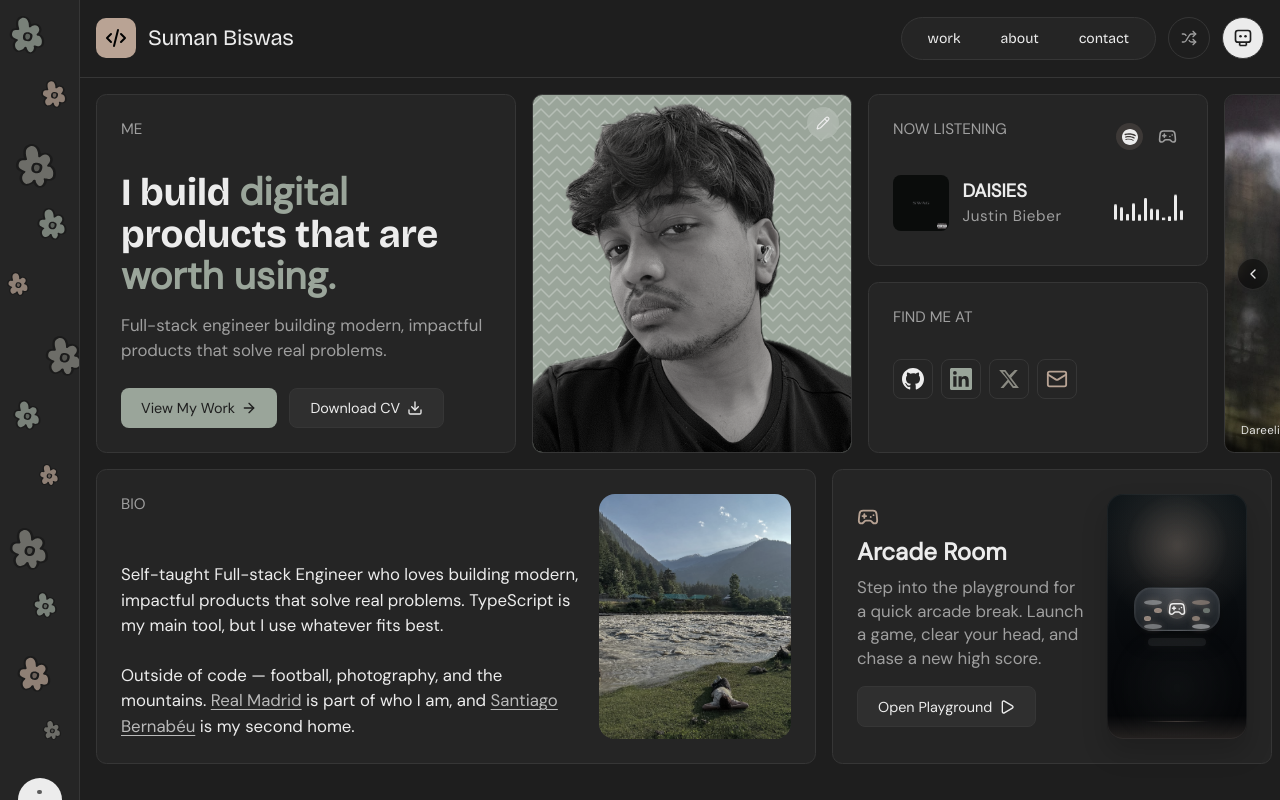
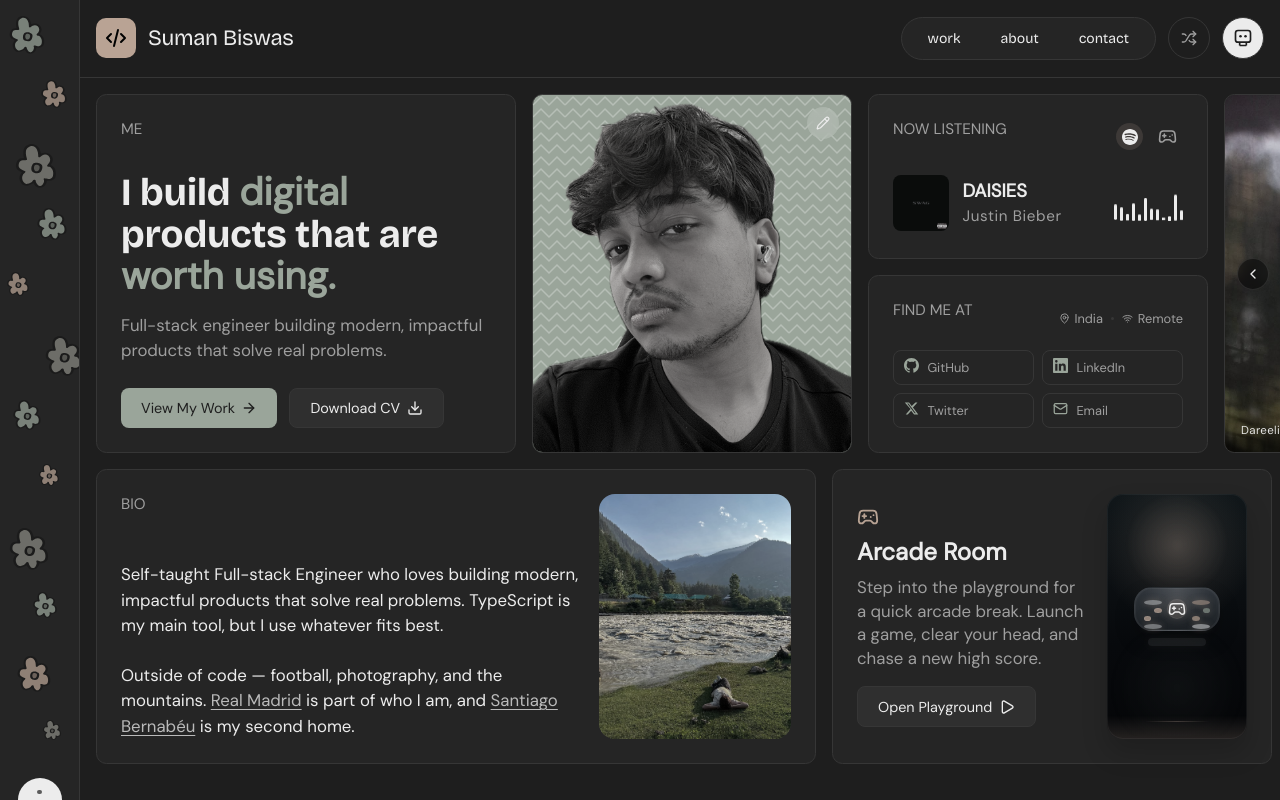
Before and after one commit to sumanbiswas7/sumanbiswas, a Next.js app: page / in a window 1280 px wide. Built offline with nearby package versions, Linux system fonts and the light colour scheme.

Commit message:
update: changes on find me at

```diff
--- a/src/components/BentoGrid/BentoGrid.module.scss
+++ b/src/components/BentoGrid/BentoGrid.module.scss
@@ -630,38 +630,61 @@
 .quickLinksCard {
   display: flex;
   flex-direction: column;
-  gap: 1rem;
+  gap: 0.85rem;
+}
+
+.quickLinksHeader {
+  display: flex;
+  align-items: center;
+  justify-content: space-between;
+}
+
+.quickLinksMeta {
+  display: flex;
+  align-items: center;
+  gap: 0.5rem;
+}
+
+.quickLinksMetaItem {
+  display: flex;
+  align-items: center;
+  gap: 0.3rem;
+  font-size: $font-size-sm;
+  color: $color-text-secondary;
+}
+
+.quickLinksMetaDot {
+  width: 3px;
+  height: 3px;
+  border-radius: 50%;
+  background-color: $color-border;
 }
 
 .quickLinksGrid {
-  display: flex;
-  flex-direction: row;
+  display: grid;
+  grid-template-columns: 1fr 1fr;
   gap: 0.5rem;
 }
 
 .quickLink {
   display: flex;
   align-items: center;
-  justify-content: center;
-  width: 2.5rem;
-  height: 2.5rem;
+  gap: 0.5rem;
+  padding: 0.45rem 0.65rem;
   border-radius: $border-radius-sm;
   border: 1px solid $color-border;
   text-decoration: none;
+  color: $color-text-secondary;
+  font-size: $font-size-sm;
   transition:
     border-color 0.15s,
-    background-color 0.15s,
-    opacity 0.15s;
-
-  svg {
-    width: 22px;
-    height: 22px;
-  }
+    color 0.15s,
+    background-color 0.15s;
 
   &:hover {
     border-color: $color-text-secondary;
+    color: $color-text-primary;
     background-color: $color-background-secondary;
-    opacity: 0.85;
   }
 }
 
--- a/src/components/BentoGrid/QuickLinksCard.tsx
+++ b/src/components/BentoGrid/QuickLinksCard.tsx
@@ -1,9 +1,10 @@
+import { MapPin, Wifi } from "lucide-react";
 import Card from "./Card";
 import styles from "./BentoGrid.module.scss";
 
 function GitHubIcon() {
   return (
-    <svg width="18" height="18" viewBox="0 0 24 24" fill="currentColor">
+    <svg width="15" height="15" viewBox="0 0 24 24" fill="currentColor">
       <path d="M12 0C5.374 0 0 5.373 0 12c0 5.302 3.438 9.8 8.207 11.387.599.111.793-.261.793-.577v-2.234c-3.338.726-4.033-1.416-4.033-1.416-.546-1.387-1.333-1.756-1.333-1.756-1.089-.745.083-.729.083-.729 1.205.084 1.839 1.237 1.839 1.237 1.07 1.834 2.807 1.304 3.492.997.107-.775.418-1.305.762-1.604-2.665-.305-5.467-1.334-5.467-5.931 0-1.311.469-2.381 1.236-3.221-.124-.303-.535-1.524.117-3.176 0 0 1.008-.322 3.301 1.23A11.509 11.509 0 0112 5.803c1.02.005 2.047.138 3.006.404 2.291-1.552 3.297-1.23 3.297-1.23.653 1.653.242 2.874.118 3.176.77.84 1.235 1.911 1.235 3.221 0 4.609-2.807 5.624-5.479 5.921.43.372.823 1.102.823 2.222v3.293c0 .319.192.694.801.576C20.566 21.797 24 17.3 24 12c0-6.627-5.373-12-12-12z" />
     </svg>
   );
@@ -11,7 +12,7 @@ function GitHubIcon() {
 
 function LinkedInIcon() {
   return (
-    <svg width="18" height="18" viewBox="0 0 24 24" fill="currentColor">
+    <svg width="15" height="15" viewBox="0 0 24 24" fill="currentColor">
       <path d="M20.447 20.452h-3.554v-5.569c0-1.328-.027-3.037-1.852-3.037-1.853 0-2.136 1.445-2.136 2.939v5.667H9.351V9h3.414v1.561h.046c.477-.9 1.637-1.85 3.37-1.85 3.601 0 4.267 2.37 4.267 5.455v6.286zM5.337 7.433a2.062 2.062 0 01-2.063-2.065 2.064 2.064 0 112.063 2.065zm1.782 13.019H3.555V9h3.564v11.452zM22.225 0H1.771C.792 0 0 .774 0 1.729v20.542C0 23.227.792 24 1.771 24h20.451C23.2 24 24 23.227 24 22.271V1.729C24 .774 23.2 0 22.222 0h.003z" />
     </svg>
   );
@@ -19,7 +20,7 @@ function LinkedInIcon() {
 
 function XIcon() {
   return (
-    <svg width="18" height="18" viewBox="0 0 24 24" fill="currentColor">
+    <svg width="15" height="15" viewBox="0 0 24 24" fill="currentColor">
       <path d="M18.244 2.25h3.308l-7.227 8.26 8.502 11.24H16.17l-4.714-6.231-5.401 6.231H2.746l7.73-8.835L1.254 2.25H8.08l4.253 5.622zm-1.161 17.52h1.833L7.084 4.126H5.117z" />
     </svg>
   );
@@ -27,7 +28,7 @@ function XIcon() {
 
 function MailIcon() {
   return (
-    <svg width="18" height="18" viewBox="0 0 24 24" fill="none" stroke="currentColor" strokeWidth="2" strokeLinecap="round" strokeLinejoin="round">
+    <svg width="15" height="15" viewBox="0 0 24 24" fill="none" stroke="currentColor" strokeWidth="2" strokeLinecap="round" strokeLinejoin="round">
       <rect width="20" height="16" x="2" y="4" rx="2" />
       <path d="m22 7-8.97 5.7a1.94 1.94 0 0 1-2.06 0L2 7" />
     </svg>
@@ -35,16 +36,30 @@ function MailIcon() {
 }
 
 const links = [
-  { label: "GitHub", Icon: GitHubIcon, href: "https://github.com/sumancloudchef", color: "#ececec" },
+  { label: "GitHub", Icon: GitHubIcon, href: "https://github.com/sumancloudchef", color: "#9aa59a" },
   { label: "LinkedIn", Icon: LinkedInIcon, href: "https://linkedin.com/in/sumanbiswas", color: "#9aa59a" },
-  { label: "X / Twitter", Icon: XIcon, href: "https://twitter.com/sumanbiswas", color: "#8a8a82" },
-  { label: "Email", Icon: MailIcon, href: "mailto:textsumanb@gmail.com", color: "#b8a394" },
+  { label: "Twitter", Icon: XIcon, href: "https://twitter.com/sumanbiswas", color: "#9aa59a" },
+  { label: "Email", Icon: MailIcon, href: "mailto:textsumanb@gmail.com", color: "#9aa59a" },
 ];
 
 export default function QuickLinksCard() {
   return (
     <Card className={styles.quickLinksCard}>
-      <span className={styles.cardTitle}>FIND ME AT</span>
+      <div className={styles.quickLinksHeader}>
+        <span className={styles.cardTitle}>FIND ME AT</span>
+        <div className={styles.quickLinksMeta}>
+          <span className={styles.quickLinksMetaItem}>
+            <MapPin size={11} />
+            India
+          </span>
+          <span className={styles.quickLinksMetaDot} />
+          <span className={styles.quickLinksMetaItem}>
+            <Wifi size={11} />
+            Remote
+          </span>
+        </div>
+      </div>
+
       <div className={styles.quickLinksGrid}>
         {links.map(({ label, Icon, href, color }) => (
           <a
@@ -54,9 +69,9 @@ export default function QuickLinksCard() {
             rel="noopener noreferrer"
             className={styles.quickLink}
             aria-label={label}
-            style={{ color }}
           >
-            <Icon />
+            <span style={{ color }}><Icon /></span>
+            <span>{label}</span>
           </a>
         ))}
       </div>
```
